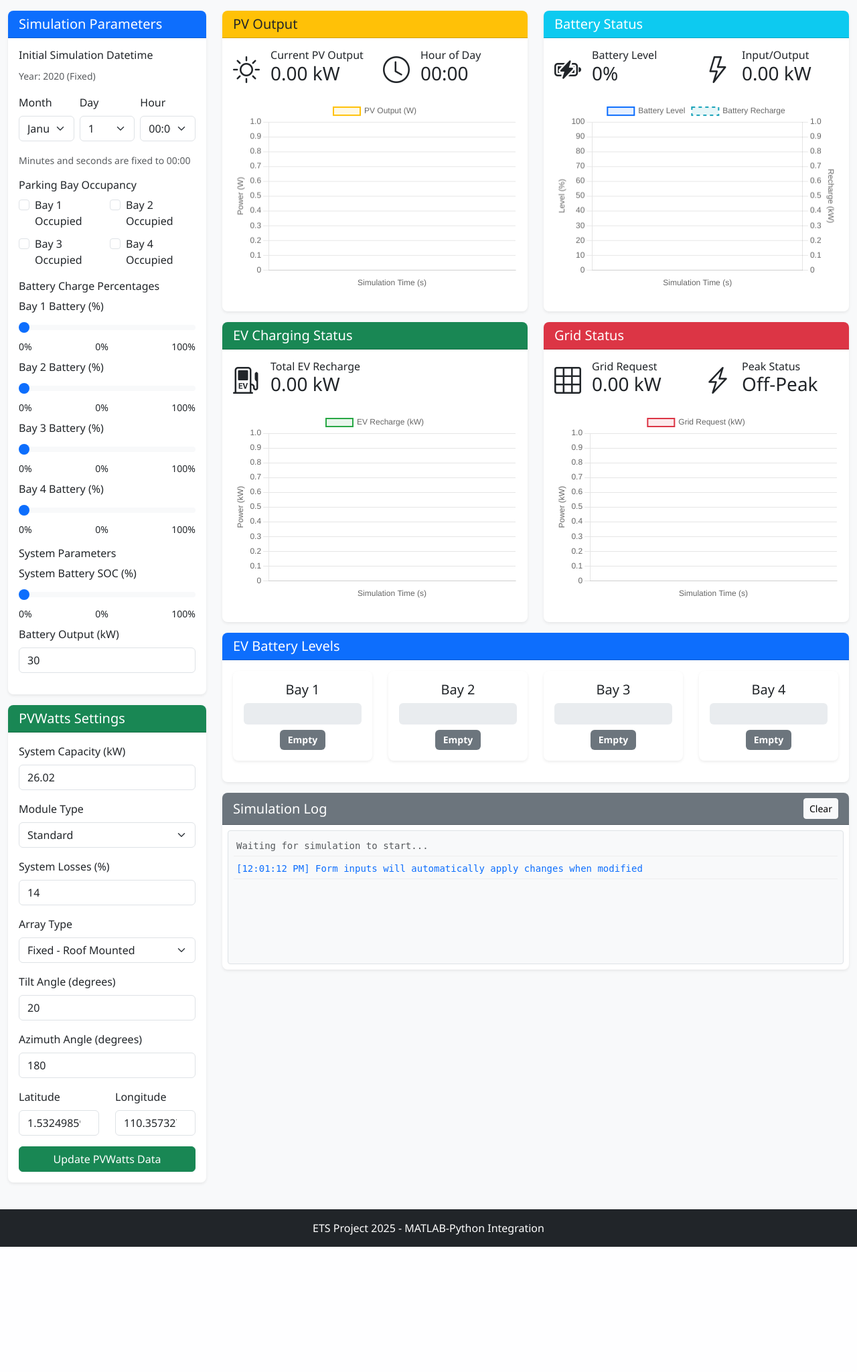
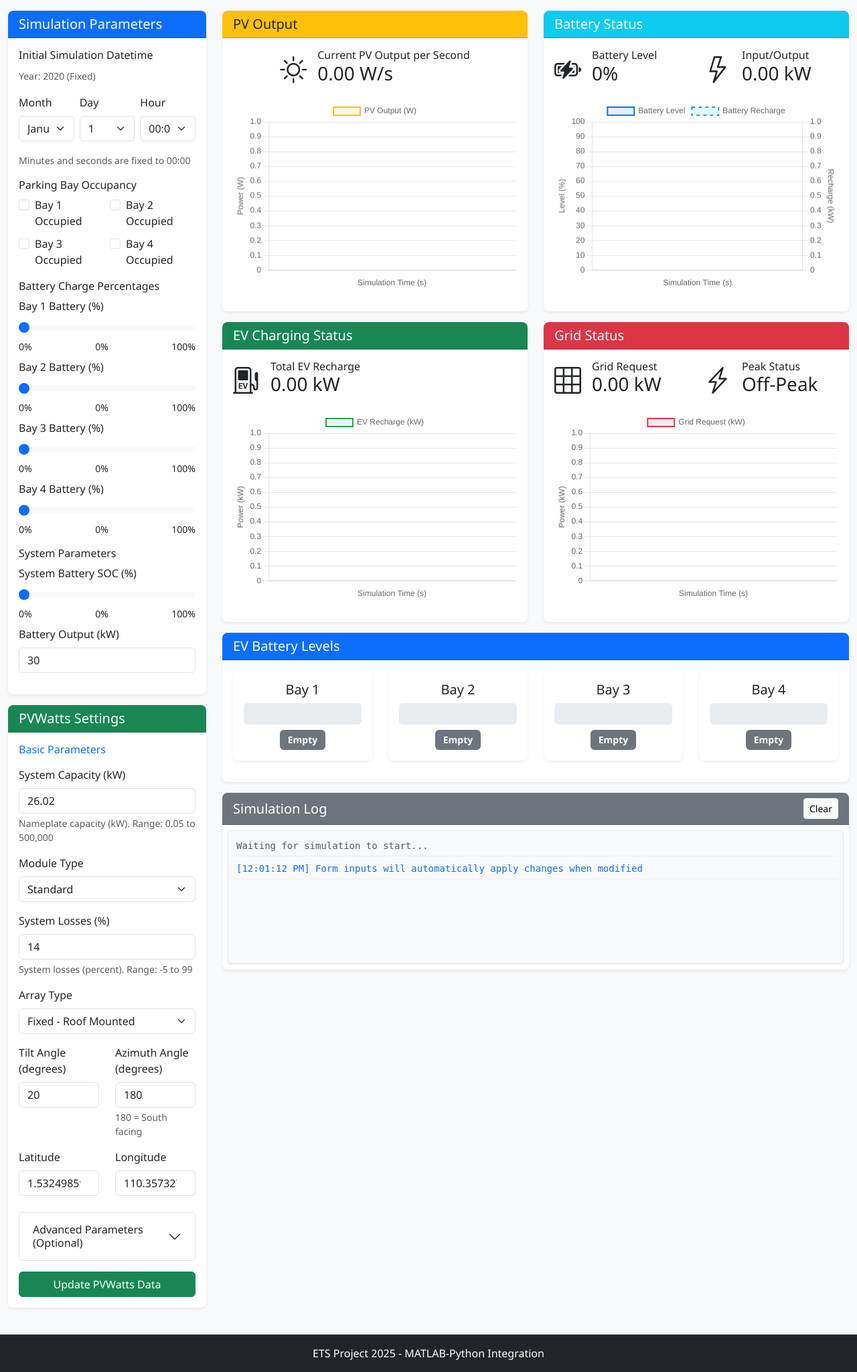
Before and after one commit to Josan88/Smart-Grid-Integrated-Electric-Vehicle-Charging-System, a Flask app: page / in a window 1280 px wide. Shown: the part 74-2123 px from the top of the page at 67% size. Before the commit the page ends 1936 px from the top, so only its background shows below. Run offline with Flask 3, Linux system fonts and the light colour scheme; some libraries are stand-ins or nearby versions.

Commit message:
Enhance PVWatts integration by adding optional parameters and updating UI for current PV output display

```diff
--- a/app.py
+++ b/app.py
@@ -73,6 +73,7 @@ simulation_lock = threading.Lock()
 # Global variables for data
 current_simulation_params = SimulationParameters()
 current_pvwatts_settings = {
+    # Required parameters
     "api_key": "YAwml3YOnwIHYekjGfahs7hSVx4iI0gDtTxlvwCu",
     "system_capacity": 26.02,
     "module_type": 0,
@@ -82,6 +83,14 @@ current_pvwatts_settings = {
     "lon": 110.35732724037013,
     "tilt": 20.0,
     "azimuth": 180.0,
+    # Optional parameters
+    "dc_ac_ratio": 1.2,
+    "gcr": 0.4,
+    "inv_eff": 96.0,
+    "radius": 100,
+    "dataset": "nsrdb",
+    "albedo": None,  # None means use default/auto
+    "bifaciality": None,  # None means not applicable (non-bifacial)
 }
 
 # DC Watts data from PVWatts
@@ -135,8 +144,7 @@ def update_pvwatts_data():
 
     logger.info("Fetching new PVWatts data...")
 
-    try:
-        # Call the PVWatts API
+    try:        # Call the PVWatts API with all parameters
         response = pvwatts.get_pvwatts_data(
             api_key=current_pvwatts_settings["api_key"],
             system_capacity=current_pvwatts_settings["system_capacity"],
@@ -147,6 +155,14 @@ def update_pvwatts_data():
             lon=current_pvwatts_settings["lon"],
             tilt=current_pvwatts_settings["tilt"],
             azimuth=current_pvwatts_settings["azimuth"],
+            # Optional parameters
+            dc_ac_ratio=current_pvwatts_settings.get("dc_ac_ratio"),
+            gcr=current_pvwatts_settings.get("gcr"),
+            inv_eff=current_pvwatts_settings.get("inv_eff"),
+            radius=current_pvwatts_settings.get("radius"),
+            dataset=current_pvwatts_settings.get("dataset"),
+            albedo=current_pvwatts_settings.get("albedo"),
+            bifaciality=current_pvwatts_settings.get("bifaciality"),
         )
 
         if response and "outputs" in response and "dc" in response["outputs"]:
@@ -686,15 +702,19 @@ def pvwatts_settings():
 
     elif request.method == "POST":
         try:
-            data = request.json
-
-            # Update settings with new values
+            data = request.json            # Update settings with new values
             for key, value in data.items():
                 if key in current_pvwatts_settings:
+                    # Handle empty values for optional parameters
+                    if value == "" or value is None:
+                        if key in ["albedo", "bifaciality"]:  # Optional parameters that can be None
+                            current_pvwatts_settings[key] = None
+                        else:
+                            continue  # Skip empty required parameters
                     # Convert to appropriate type
-                    if key in ["module_type", "array_type"]:
+                    elif key in ["module_type", "array_type", "radius"]:
                         current_pvwatts_settings[key] = int(value)
-                    elif key == "api_key":
+                    elif key in ["api_key", "dataset"]:
                         current_pvwatts_settings[key] = str(value)
                     else:
                         current_pvwatts_settings[key] = float(value)
@@ -996,14 +1016,19 @@ def handle_update_pvwatts(data):
     """Handle PVWatts settings update request from client."""
     global current_pvwatts_settings
 
-    try:
-        # Update PVWatts settings
+    try:        # Update PVWatts settings
         for key, value in data.items():
             if key in current_pvwatts_settings:
+                # Handle empty values for optional parameters
+                if value == "" or value is None:
+                    if key in ["albedo", "bifaciality"]:  # Optional parameters that can be None
+                        current_pvwatts_settings[key] = None
+                    else:
+                        continue  # Skip empty required parameters
                 # Convert to appropriate type
-                if key in ["module_type", "array_type"]:
+                elif key in ["module_type", "array_type", "radius"]:
                     current_pvwatts_settings[key] = int(value)
-                elif key == "api_key":
+                elif key in ["api_key", "dataset"]:
                     current_pvwatts_settings[key] = str(value)
                 else:
                     current_pvwatts_settings[key] = float(value)
--- a/static/js/script.js
+++ b/static/js/script.js
@@ -41,10 +41,6 @@ let rangeValueDisplays = {}; // Initialize as empty, populate in DOMContentLoade
 
 // Current simulation state
 let simulationRunning = false;
-
-// Variables for tracking PV output rate calculation
-let previousPvOutput = null;
-let previousTimestamp = null;
 
 // Debounce function to prevent too many form updates
 let paramChangeTimeout = null;
@@ -782,11 +778,12 @@ function processSingleDataPoint(data) {
     trimChartData();
     updateCharts();
     updateCurrentValues(); // Update dashboard numbers
-    updateEVBatteryStatus(); // Update EV status displays    // Update current PV output display specifically
+    updateEVBatteryStatus(); // Update EV status displays    // Update current PV output per second display (average PV output per second = current PV output / 3600)
     if (data.pv_output_watts !== undefined) {
         const currentPvOutputEl = document.getElementById('current-pv-output');
         if (currentPvOutputEl) {
-            currentPvOutputEl.textContent = `${data.pv_output_watts.toFixed(2)} W`;
+            const pvOutputPerSecond = data.pv_output_watts / 3600;
+            currentPvOutputEl.textContent = `${pvOutputPerSecond.toFixed(4)} W/s`;
         } else {
             console.error("DOM element #current-pv-output not found for pv_output_watts.");
         }
--- a/templates/index.html
+++ b/templates/index.html
@@ -205,16 +205,19 @@
                         </form>
                     </div>
                 </div>
-
                   <div class="card">
                     <div class="card-header bg-success text-white">
                         <h5 class="mb-0">PVWatts Settings</h5>
                     </div>
                     <div class="card-body">
                         <form id="pvwatts-form">
+                            <!-- Basic Parameters -->
+                            <h6 class="text-primary mb-3">Basic Parameters</h6>
+
                             <div class="mb-3">
                                 <label for="system_capacity" class="form-label">System Capacity (kW)</label>
                                 <input type="number" class="form-control" id="system_capacity" name="system_capacity" step="0.01" min="0.05" max="500000">
+                                <div class="form-text">Nameplate capacity (kW). Range: 0.05 to 500,000</div>
                             </div>
 
                             <div class="mb-3">
@@ -229,6 +232,7 @@
                             <div class="mb-3">
                                 <label for="losses" class="form-label">System Losses (%)</label>
                                 <input type="number" class="form-control" id="losses" name="losses" step="0.1" min="-5" max="99">
+                                <div class="form-text">System losses (percent). Range: -5 to 99</div>
                             </div>
 
                             <div class="mb-3">
@@ -242,14 +246,16 @@
                                 </select>
                             </div>
 
-                            <div class="mb-3">
+                            <div class="row mb-3">
+                                <div class="col-6">
                                     <label for="tilt" class="form-label">Tilt Angle (degrees)</label>
                                     <input type="number" class="form-control" id="tilt" name="tilt" step="0.1" min="0" max="90">
                                 </div>
-
-                            <div class="mb-3">
+                                <div class="col-6">
                                     <label for="azimuth" class="form-label">Azimuth Angle (degrees)</label>
                                     <input type="number" class="form-control" id="azimuth" name="azimuth" step="0.1" min="0" max="359.9">
+                                    <div class="form-text">180 = South facing</div>
+                                </div>
                             </div>
 
                             <div class="row mb-3">
@@ -263,11 +269,75 @@
                                 </div>
                             </div>
 
-                            <div class="d-grid">
+                            <!-- Advanced Parameters -->
+                            <div class="accordion mt-4" id="advancedSettingsAccordion">
+                                <div class="accordion-item">
+                                    <h2 class="accordion-header" id="headingAdvanced">
+                                        <button class="accordion-button collapsed" type="button" data-bs-toggle="collapse" data-bs-target="#collapseAdvanced" aria-expanded="false" aria-controls="collapseAdvanced">
+                                            Advanced Parameters (Optional)
+                                        </button>
+                                    </h2>
+                                    <div id="collapseAdvanced" class="accordion-collapse collapse" aria-labelledby="headingAdvanced" data-bs-parent="#advancedSettingsAccordion">
+                                        <div class="accordion-body">
+                                            <div class="row mb-3">
+                                                <div class="col-6">
+                                                    <label for="dc_ac_ratio" class="form-label">DC to AC Ratio</label>
+                                                    <input type="number" class="form-control" id="dc_ac_ratio" name="dc_ac_ratio" step="0.01" min="0.1" max="3.0" value="1.2">
+                                                    <div class="form-text">Default: 1.2</div>
+                                                </div>
+                                                <div class="col-6">
+                                                    <label for="gcr" class="form-label">Ground Coverage Ratio</label>
+                                                    <input type="number" class="form-control" id="gcr" name="gcr" step="0.01" min="0.01" max="0.99" value="0.4">
+                                                    <div class="form-text">Range: 0.01 - 0.99, Default: 0.4</div>
+                                                </div>
+                                            </div>
+
+                                            <div class="row mb-3">
+                                                <div class="col-6">
+                                                    <label for="inv_eff" class="form-label">Inverter Efficiency (%)</label>
+                                                    <input type="number" class="form-control" id="inv_eff" name="inv_eff" step="0.1" min="90" max="99.5" value="96">
+                                                    <div class="form-text">Range: 90 - 99.5, Default: 96</div>
+                                                </div>
+                                                <div class="col-6">
+                                                    <label for="albedo" class="form-label">Ground Reflectance (Albedo)</label>
+                                                    <input type="number" class="form-control" id="albedo" name="albedo" step="0.01" min="0" max="1" placeholder="Auto">
+                                                    <div class="form-text">Range: 0-1, Leave empty for auto</div>
+                                                </div>
+                                            </div>
+
+                                            <div class="row mb-3">
+                                                <div class="col-6">
+                                                    <label for="bifaciality" class="form-label">Bifaciality</label>
+                                                    <input type="number" class="form-control" id="bifaciality" name="bifaciality" step="0.01" min="0" max="1" placeholder="N/A">
+                                                    <div class="form-text">Range: 0-1, for bifacial modules only</div>
+                                                </div>
+                                                <div class="col-6">
+                                                    <label for="radius" class="form-label">Search Radius (miles)</label>
+                                                    <input type="number" class="form-control" id="radius" name="radius" step="1" min="0" max="1000" value="100">
+                                                    <div class="form-text">Default: 100, 0 = closest station</div>
+                                                </div>
+                                            </div>
+
+                                            <div class="mb-3">
+                                                <label for="dataset" class="form-label">Climate Dataset</label>
+                                                <select class="form-select" id="dataset" name="dataset">
+                                                    <option value="nsrdb">NSRDB (Gridded TMY)</option>
+                                                    <option value="tmy2">TMY2 Station Data</option>
+                                                    <option value="tmy3">TMY3 Station Data</option>
+                                                    <option value="intl">International Station Data</option>
+                                                </select>
+                                                <div class="form-text">Default: NSRDB</div>
+                                            </div>
+                                        </div>
+                                    </div>
+                                </div>
+                            </div>
+
+                            <div class="d-grid mt-3">
                                 <button type="submit" class="btn btn-success">Update PVWatts Data</button>
                             </div>
                         </form>
-                    </div>                </div>
+                    </div></div>
             </div>
 
             <!-- Main content area with charts -->
@@ -278,28 +348,16 @@
                         <div class="card h-100">
                             <div class="card-header bg-warning">
                                 <h5 class="mb-0">PV Output</h5>
-                            </div>
-                            <div class="card-body">
+                            </div>                            <div class="card-body">
                                 <div class="row mb-3">
-                                    <div class="col-6">
+                                    <div class="col-12 d-flex justify-content-center">
                                         <div class="d-flex align-items-center">
                                             <div class="me-3">
                                                 <i class="bi bi-sun fs-1"></i>
                                             </div>
                                             <div>
-                                                <h6 class="mb-0">Current PV Output</h6>
-                                                <h3 id="current-pv-output">0.00 kW</h3>
-                                            </div>
-                                        </div>
-                                    </div>
-                                    <div class="col-6">
-                                        <div class="d-flex align-items-center">
-                                            <div class="me-3">
-                                                <i class="bi bi-clock fs-1"></i>
-                                            </div>
-                                            <div>
-                                                <h6 class="mb-0">Hour of Day</h6>
-                                                <h3 id="current-hour">00:00</h3>
+                                                <h6 class="mb-0">Current PV Output per Second</h6>
+                                                <h3 id="current-pv-output">0.00 W/s</h3>
                                             </div>
                                         </div>
                                     </div>
```
Also changed, not shown: pvwatts.py (+14 -5 lines). Lines whose indentation alone changed are shown as unchanged.
